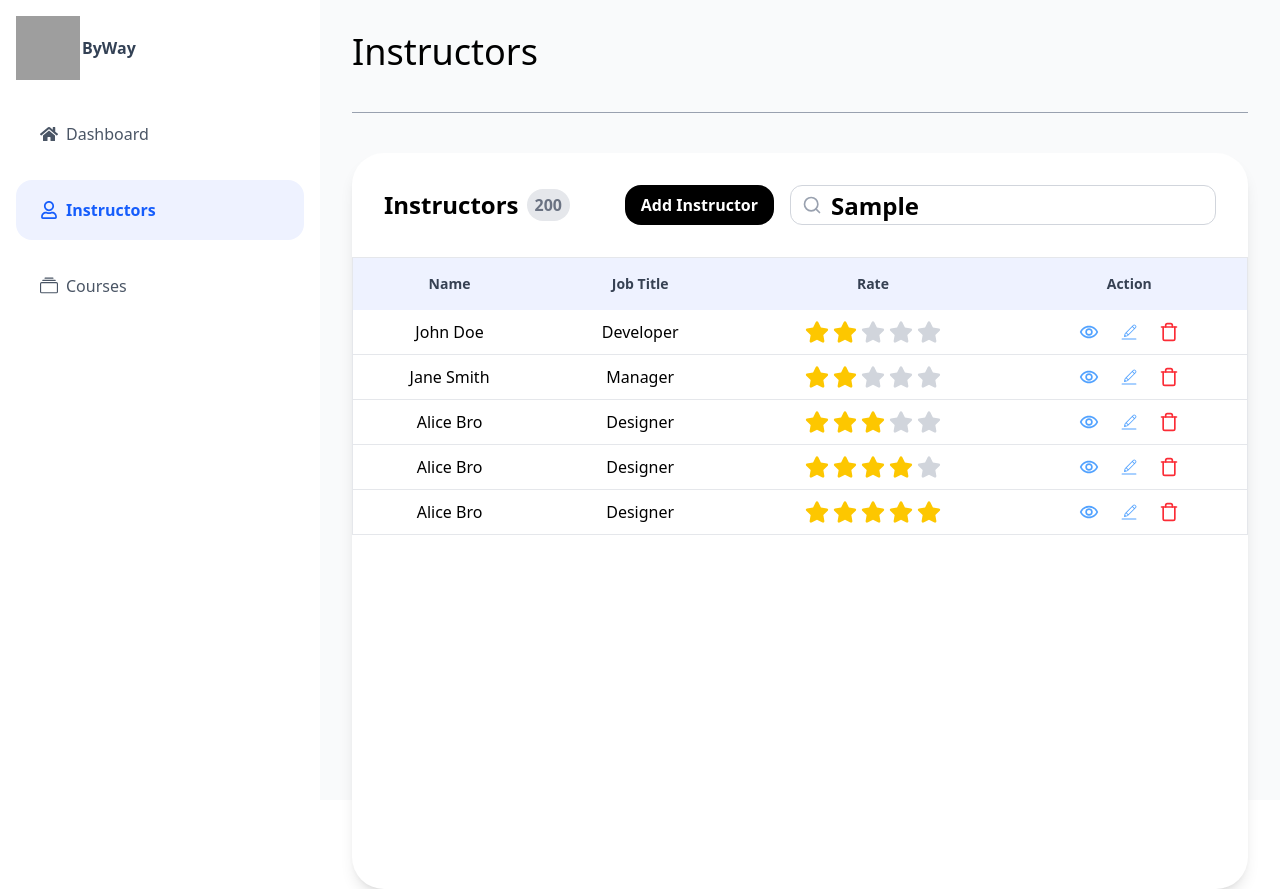
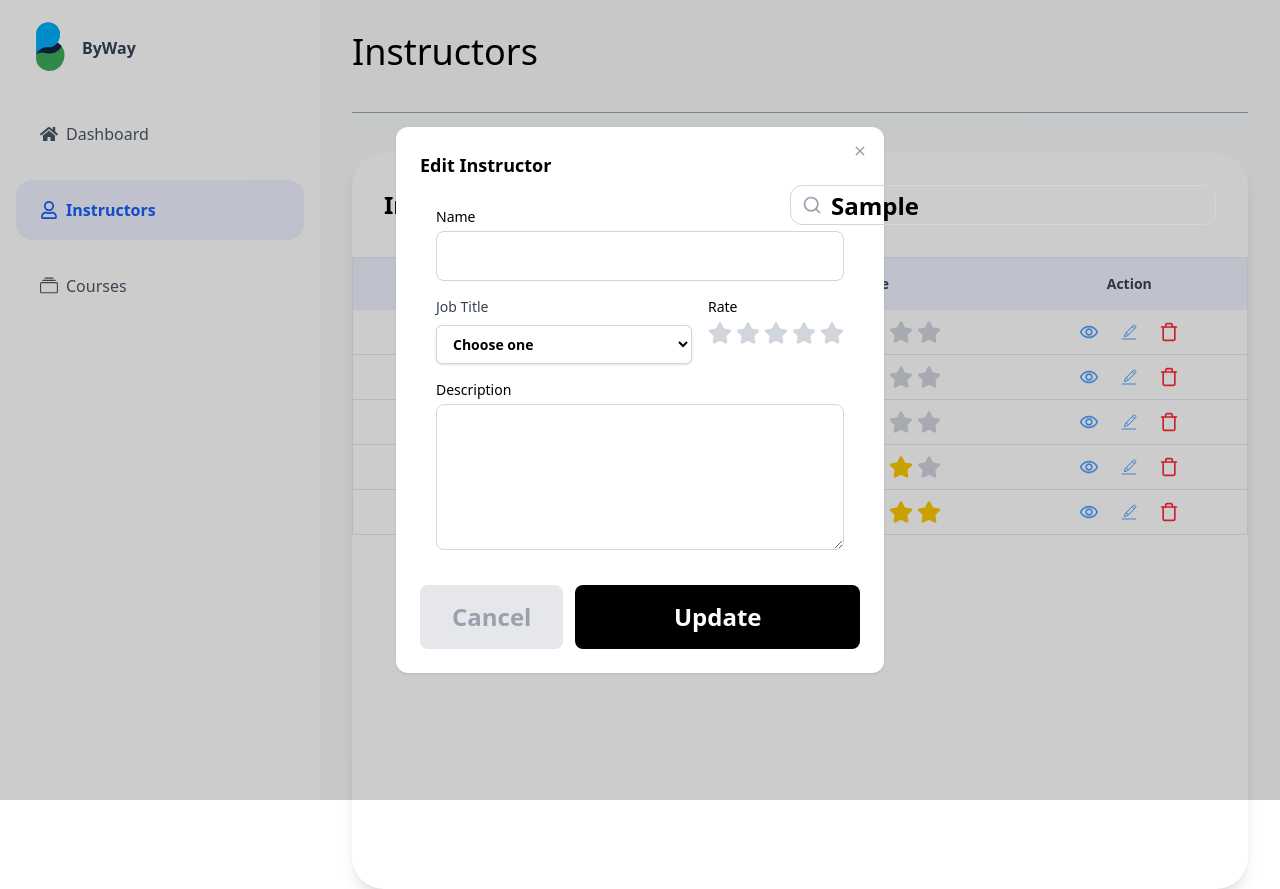
Before and after one commit to ano373/ByWay_Algoriza_admin, a React (Vite) app: page /instructors in a window 1280 px wide. Both pictures are taken after typing "Sample" into the empty fields and a click on the button "Add Instructor". Built offline with nearby package versions, Linux system fonts and the light colour scheme; grey boxes are pictures that could not be loaded.

Commit message:
feat(Instrcutor) add modal and Instrcutor Form

```diff
--- /dev/null
+++ b/src/components/Instructor/InstructorForm.tsx
@@ -0,0 +1,94 @@
+import { useState } from "react";
+import type { Mode } from "../../types/general";
+import { StarRating } from "./StarRating";
+import { type JobTitle, jobTitles } from "../../types/Instrcutor";
+import SelectMenu from "../UI/SelectMenu";
+
+interface InstructorFormProps {
+  mode: Mode;
+  onClose: () => void;
+}
+
+export default function InstructorForm({ mode, onClose }: InstructorFormProps) {
+  const isView = mode === "view";
+  const isEdit = mode === "edit";
+  const isAdd = mode === "add";
+
+  const [rating, setRating] = useState(0);
+  const [jobTitle, setJobTitle] = useState<JobTitle | "">("");
+
+  return (
+    <form
+      className="flex flex-col gap-3"
+      onSubmit={(e) => {
+        e.preventDefault();
+        if (isAdd) {
+          console.log("Adding instructor...");
+        } else if (isEdit) {
+          console.log("Editing instructor...");
+        }
+        onClose();
+      }}
+    >
+      <h2 className="text-lg font-bold capitalize">{mode} Instructor</h2>
+
+      <form className="space-y-4 p-4">
+        <div>
+          <label className="block text-sm font-medium mb-1">Name</label>
+          <input
+            type="text"
+            className="w-full border border-gray-300 rounded-lg px-3 py-2"
+          />
+        </div>
+
+        <div className="flex gap-4">
+          <div className="flex-1">
+            <SelectMenu
+              label="Job Title"
+              value={jobTitle}
+              onChange={(e) => setJobTitle(e.target.value as JobTitle | "")}
+            >
+              {jobTitles.map((title) => (
+                <option key={title} value={title}>
+                  {title}
+                </option>
+              ))}
+            </SelectMenu>
+          </div>
+          <div className="flex-1 ">
+            <label className="block text-sm font-medium mb-1">Rate</label>
+            <div className="flex justify-start">
+              <StarRating value={rating} editable={true} onChange={setRating} />
+            </div>
+          </div>
+        </div>
+
+        <div>
+          <label className="block text-sm font-medium mb-1">Description</label>
+          <textarea
+            rows={4}
+            className="w-full border border-gray-300 rounded-lg px-3 py-2"
+          ></textarea>
+        </div>
+      </form>
+
+      {!isView && (
+        <div className="flex gap-3">
+          <button
+            type="button"
+            onClick={onClose}
+            className="px-8 py-4 rounded-lg bg-gray-200 text-gray-400"
+          >
+            Cancel
+          </button>
+          <button
+            type="submit"
+            className="px-8 py-4 rounded-lg bg-black text-white w-full"
+          >
+            {isAdd ? "Add" : "Update"}
+          </button>
+        </div>
+      )}
+    </form>
+  );
+}
--- /dev/null
+++ b/src/components/Instructor/Modal.tsx
@@ -0,0 +1,37 @@
+import { IoIosClose as XIcon } from "react-icons/io";
+
+interface ModalProps {
+  open: boolean;
+  onClose: () => void;
+  children: React.ReactNode;
+}
+
+export default function Modal({ open, onClose, children }: ModalProps) {
+  return (
+    // backdrop
+    <div
+      onClick={onClose}
+      className={`
+        fixed inset-0 flex justify-center items-center transition-colors
+        ${open ? "visible bg-black/20" : "invisible"}
+      `}
+    >
+      {/* modal */}
+      <div
+        onClick={(e) => e.stopPropagation()}
+        className={`
+          bg-white rounded-xl shadow p-6 transition-all
+          ${open ? "scale-100 opacity-100" : "scale-125 opacity-0"}
+        `}
+      >
+        <button
+          onClick={onClose}
+          className="absolute top-2 right-2 p-1 rounded-lg text-gray-400 bg-white hover:bg-gray-50 hover:text-gray-600"
+        >
+          <XIcon />
+        </button>
+        {children}
+      </div>
+    </div>
+  );
+}
--- a/src/components/Instructor/table/TableToolBar.tsx
+++ b/src/components/Instructor/table/TableToolBar.tsx
@@ -1,6 +1,12 @@
 import { FiSearch } from "react-icons/fi";
+import Modal from "../Modal";
+import InstructorForm from "../InstructorForm";
+import { useState } from "react";
+// import type { Mode } from "../../../types/general";
 
 export function TableToolBar() {
+  const [open, setOpen] = useState(false);
+
   return (
     <div className="flex items-center justify-between font-bold text-2xl px-8 py-8">
       <div className="flex items-center">
@@ -10,10 +16,17 @@ export function TableToolBar() {
         </span>
       </div>
       <div className="flex gap-4">
-        <button className="text-white text-base font-small px-4 py-2 bg-black rounded-2xl">
+        {/* add instructor modal */}
+        <button
+          className="text-white text-base font-normal px-4 py-2 bg-black rounded-2xl hover:bg-gray-800 transition-colors"
+          onClick={() => setOpen(true)}
+        >
           Add Instructor
         </button>
-
+        <Modal open={open} onClose={() => setOpen(false)}>
+          <InstructorForm mode="edit" onClose={() => setOpen(false)} />
+        </Modal>
+        {/* search bar */}
         <div className="flex items-center relative">
           <input
             type="search"
--- /dev/null
+++ b/src/components/UI/SelectMenu.tsx
@@ -0,0 +1,32 @@
+type SelectMenuProps = {
+  label: string;
+  value: string;
+  onChange: (event: React.ChangeEvent<HTMLSelectElement>) => void;
+  children: React.ReactNode;
+};
+
+export default function SelectMenu({
+  label,
+  value,
+  onChange,
+  children,
+}: SelectMenuProps) {
+  return (
+    <div className="w-64">
+      <label className="block mb-2 text-sm font-medium text-gray-700">
+        {label}
+      </label>
+
+      <select
+        value={value}
+        onChange={onChange}
+        className="block w-full rounded-md border border-gray-300 bg-white px-3 py-2 text-sm shadow-sm focus:border-indigo-500 focus:ring-indigo-500 focus:outline-none"
+      >
+        <option value="" disabled>
+          Choose one
+        </option>
+        {children}
+      </select>
+    </div>
+  );
+}
--- a/src/components/UI/SideBar.tsx
+++ b/src/components/UI/SideBar.tsx
@@ -1,5 +1,5 @@
 import { NavLink } from "react-router-dom";
-import logo from "../assets/ByWay-Logo.svg";
+import logo from "../../assets/ByWay-Logo.svg";
 import { FaHome } from "react-icons/fa";
 import { FaRegUser } from "react-icons/fa";
 import { BsCollection } from "react-icons/bs";
--- a/src/lib/http.ts
+++ b/src/lib/http.ts
@@ -1,7 +1,7 @@
 import axios from "axios";
 
 export const http = axios.create({
-  baseURL: "https://example.com",
+  baseURL: "https://mock.apidog.com",
   timeout: 10000,
 });
 
--- /dev/null
+++ b/src/types/Instrcutor.ts
@@ -0,0 +1,18 @@
+export const jobTitles = [
+  "Fullstack Developer",
+  "Frontend Developer",
+  "Backend Developer",
+  "UX/XI Designer",
+] as const;
+
+export type JobTitle = (typeof jobTitles)[number];
+
+export interface Instructor {
+  instructorId: number;
+  profileImageUrl?: string;
+  name: string;
+  jobTitle: JobTitle;
+  rating: number;
+  description: string;
+  createdAt: Date;
+}
--- /dev/null
+++ b/src/types/general.ts
@@ -0,0 +1 @@
+export type Mode = "view" | "add" | "edit";
```
